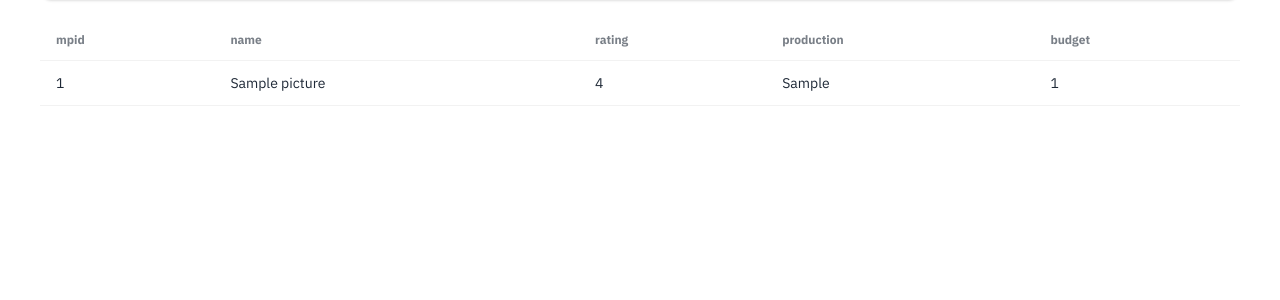
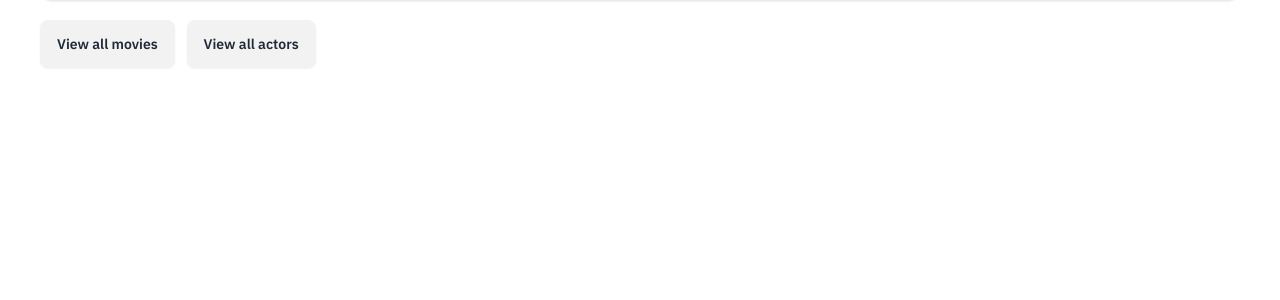
Before and after one commit to Zev18/cosi127pa1, a PHP site: page / in a window 1280 px wide. Shown: the part 96-396 px from the top of the page. Run offline with PHP 8.4, Linux system fonts and the light colour scheme; tables that the repository leaves empty hold one stand-in row (values such as "Sample post"); some libraries are stand-ins or nearby versions.

Commit message:
Added view all actors and view all movies

```diff
--- a/index.php
+++ b/index.php
@@ -4,6 +4,7 @@
 <head>
     <meta charset="UTF-8" />
     <meta name="viewport" content="width=device-width, initial-scale=1.0" />
+    <title>Movie database</title>
     <link href="https://cdn.jsdelivr.net/npm/daisyui@4.7.2/dist/full.min.css" rel="stylesheet" type="text/css" />
     <script src="https://cdn.tailwindcss.com"></script>
     <link rel="stylesheet" href="styles.css" type="text/css">
@@ -20,6 +21,12 @@
             <p class="text-xl px-2 font-bold">Movie database</p>
         </div>
     </header>
+    <form action="index.php" method="post" class="my-4">
+        <div class="space-x-2">
+            <button type="submit" name="query" value="view_all_movies" class="btn">View all movies</button>
+            <button type="submit" name="query" value="view_all_actors" class="btn">View all actors</button>
+        </div>
+    </form>
     <div class="overflow-x-auto">
         <table class="table table-zebra">
             <?php
@@ -29,42 +36,57 @@
             $password = "";
             $dbname = "COSI127b";
 
+            $conn = new PDO("mysql:host=$servername;dbname=$dbname", $username, $password);
+            $conn->setAttribute(PDO::ATTR_ERRMODE, PDO::ERRMODE_EXCEPTION);
+
+            function snakeCaseToNormal($str)
+            {
+                // Split the string by underscore
+                $words = explode('_', $str);
+                // Capitalize the first letter of each word and join them with spaces
+                return implode(' ', array_map('ucfirst', $words));
+            }
+
+            $queries = [
+                'view_all_movies' => "SELECT mp.name, mp.rating, mp.production, mp.budget, boxoffice_collection FROM movie JOIN motion_picture AS mp ON id = mp.id",
+                'view_all_actors' => "SELECT p.name, p.nationality, p.dob, p.gender FROM `role` join people as p on p.id = pid where role_name = 'actor'",
+            ];
+
+            if (isset($_POST['query']) && array_key_exists($_POST['query'], $queries)) {
+                $query = $queries[$_POST['query']];
+
                 try {
                     // We will use PDO to connect to MySQL DB. This part need not be
                     // replicated if we are having multiple queries.
                     // initialize connection and set attributes for errors/exceptions
-                $conn = new PDO("mysql:host=$servername;dbname=$dbname", $username, $password);
-                $conn->setAttribute(PDO::ATTR_ERRMODE, PDO::ERRMODE_EXCEPTION);
+                    // Prepare and execute query to get column names
+                    $stmtColumns = $conn->prepare($query);
+                    $stmtColumns->execute();
+                    $columns = array_keys($stmtColumns->fetch(PDO::FETCH_ASSOC));
 
-                // prepare statement for executions. This part needs to change for every query
-                $stmt = $conn->prepare("DESCRIBE motion_picture");
-                // execute statement
-                $stmt->execute();
-                $columns = $stmt->fetchAll(PDO::FETCH_COLUMN);
+                    // Prepare and execute main query
+                    $data = $conn->prepare($query);
+                    $data->execute();
                     echo "<thead><tr>";
                     // Loop through each row and print its contents
                     foreach ($columns as $column) {
-                    echo "<th>" . $column . "</th>";
+                        echo "<th>" . snakeCaseToNormal($column) . "</th>";
                     }
                     echo "</tr></thead>";
 
                     echo "<tbody>";
-                $stmt = $conn->prepare("SELECT * FROM motion_picture");
-                $stmt->execute();
-                $result = $stmt->setFetchMode(PDO::FETCH_ASSOC);
-                foreach ($stmt->fetchAll() as $k => $v) {
+                    while ($row = $data->fetch(PDO::FETCH_ASSOC)) {
                         echo "<tr>";
-                    foreach ($v as $value) {
-                        echo "<td>" . $value . "</td>";
+                        foreach ($row as $value) {
+                            echo "<td>$value</td>";
                         }
                         echo "</tr>";
                     }
                     echo "</tbody>";
                 } catch (PDOException $e) {
-                echo "Error: " . $e->getMessage();
+                    echo "<p>Error: " . $e->getMessage() . "</p>";
                 }
-            ?>
-
+            } ?>
         </table>
     </div>
 </body>
```
Lines whose indentation alone changed are shown as unchanged.
